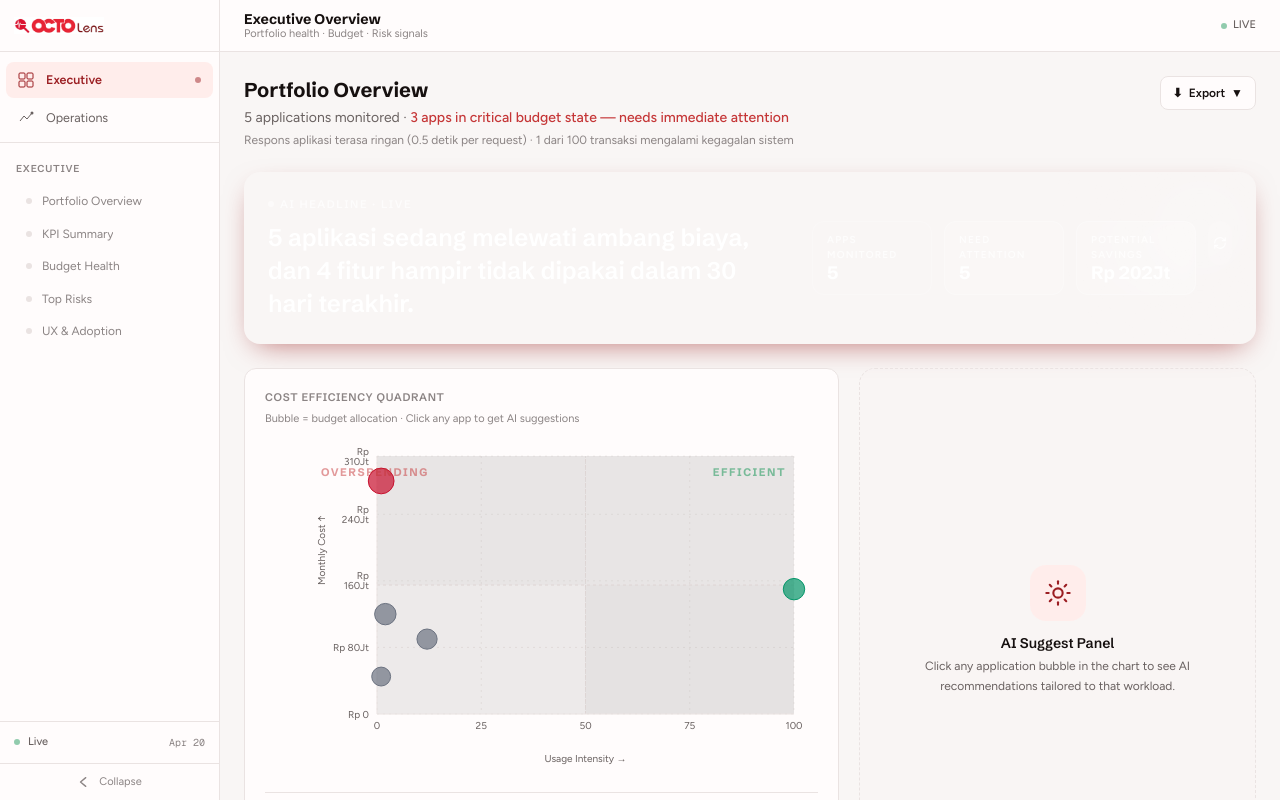
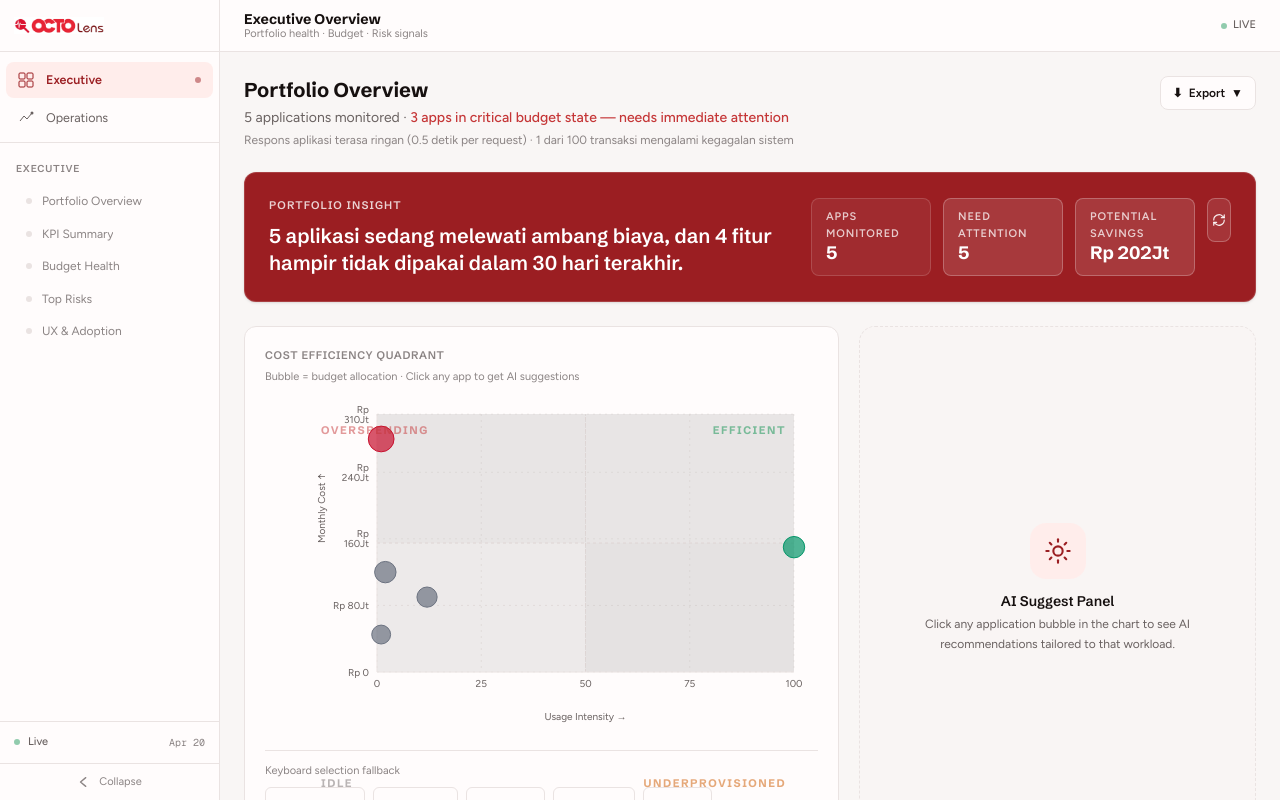
Before and after one commit to satriadhm/octo-lens, a Next.js app: page / in a window 1280 px wide. Built offline with nearby package versions, Linux system fonts and the light colour scheme.

Commit message:
refactor

```diff
--- a/app/components/executive/HeadlineInsight.tsx
+++ b/app/components/executive/HeadlineInsight.tsx
@@ -45,41 +45,28 @@ export function HeadlineInsight({ enriched }: HeadlineInsightProps) {
 
   return (
     <section
-      className="relative overflow-hidden rounded-2xl text-white shadow-[0_10px_30px_-12px_rgba(139,0,0,0.6)]"
-      style={{
-        background:
-          "linear-gradient(135deg, color-mix(in oklch, var(--color-brand) 75%, black) 0%, color-mix(in oklch, var(--color-brand) 88%, var(--color-danger)) 45%, var(--color-danger) 100%)",
-      }}
+      className="rounded-xl border border-white/15 bg-brand text-white shadow-sm"
       aria-label="Portfolio headline insight"
     >
-      <div
-        className="pointer-events-none absolute -right-10 -top-10 h-48 w-48 rounded-full opacity-30 blur-2xl"
-        style={{
-          background:
-            "radial-gradient(circle, color-mix(in oklch, white 86%, transparent), transparent 70%)",
-        }}
-        aria-hidden
-      />
       <div className="relative flex flex-col gap-5 p-5 sm:p-6 lg:flex-row lg:items-center lg:justify-between lg:gap-8">
         <div className="flex-1 min-w-0">
           <div className="flex items-center gap-2 mb-2">
-            <span className="inline-flex items-center gap-1.5 text-[11px] font-display font-semibold uppercase tracking-[0.14em] text-white/70">
-              <span className="inline-block w-1.5 h-1.5 rounded-full bg-white animate-status-pulse" />
-              AI Headline · Live
+            <span className="text-[11px] font-display font-semibold uppercase tracking-[0.1em] text-white/80">
+              Portfolio insight
             </span>
             <button
               type="button"
               onClick={() => setRunId((n) => n + 1)}
               aria-label="Regenerate headline"
               title="Regenerate headline"
-              className="ml-auto lg:hidden inline-flex items-center justify-center h-10 w-10 rounded-full bg-white/10 hover:bg-white/20 transition-colors text-white/80 focus-visible:outline-2 focus-visible:outline-white/60"
+              className="ml-auto lg:hidden inline-flex items-center justify-center h-10 w-10 rounded-lg border border-white/25 bg-white/10 hover:bg-white/15 transition-colors text-white/90 focus-visible:outline-2 focus-visible:outline-white/60"
             >
               <RefreshIcon />
             </button>
           </div>
 
           {showSentence ? (
-            <p className="font-display text-xl sm:text-2xl font-semibold leading-snug text-white">
+            <p className="font-display text-lg sm:text-xl font-semibold leading-snug text-white max-w-[65ch]">
               {streamed}
               {state === "streaming" && (
                 <span
@@ -115,7 +102,7 @@ export function HeadlineInsight({ enriched }: HeadlineInsightProps) {
             onClick={() => setRunId((n) => n + 1)}
             aria-label="Regenerate headline"
             title="Regenerate headline"
-              className="hidden lg:inline-flex items-center justify-center h-11 w-11 rounded-full bg-white/10 hover:bg-white/20 transition-colors text-white/80 focus-visible:outline-2 focus-visible:outline-white/60"
+            className="hidden lg:inline-flex items-center justify-center h-11 w-11 rounded-lg border border-white/25 bg-white/10 hover:bg-white/15 transition-colors text-white/90 focus-visible:outline-2 focus-visible:outline-white/60"
           >
             <RefreshIcon />
           </button>
@@ -136,13 +123,13 @@ function Stat({
 }) {
   return (
     <div
-      className={`flex-1 min-w-[120px] rounded-xl px-3.5 py-2.5 backdrop-blur-sm border ${
+      className={`flex-1 min-w-[120px] rounded-lg px-3.5 py-2.5 border ${
         accent
-          ? "bg-white/15 border-white/25"
-          : "bg-white/8 border-white/15"
+          ? "bg-white/12 border-white/25"
+          : "bg-white/6 border-white/15"
       }`}
     >
-      <div className="text-[10px] uppercase tracking-[0.12em] text-white/70 font-semibold">
+      <div className="text-[11px] uppercase tracking-[0.08em] text-white/75 font-semibold">
         {label}
       </div>
       <div className="text-base sm:text-lg font-display font-bold text-white tabular-nums leading-tight">
--- a/app/globals.css
+++ b/app/globals.css
@@ -142,6 +142,30 @@ body {
 .stagger-7 { animation-delay: 0.42s; }
 .stagger-8 { animation-delay: 0.48s; }
 
+@media (prefers-reduced-motion: reduce) {
+  .animate-slide-in,
+  .animate-fade-in-up,
+  .animate-status-pulse,
+  .animate-caret-blink,
+  .animate-step-fade-in,
+  .animate-layer-fade-in,
+  .animate-spin360 {
+    animation: none !important;
+    animation-delay: 0s !important;
+  }
+
+  .stagger-1,
+  .stagger-2,
+  .stagger-3,
+  .stagger-4,
+  .stagger-5,
+  .stagger-6,
+  .stagger-7,
+  .stagger-8 {
+    animation-delay: 0s !important;
+  }
+}
+
 * {
   box-sizing: border-box;
 }
```
